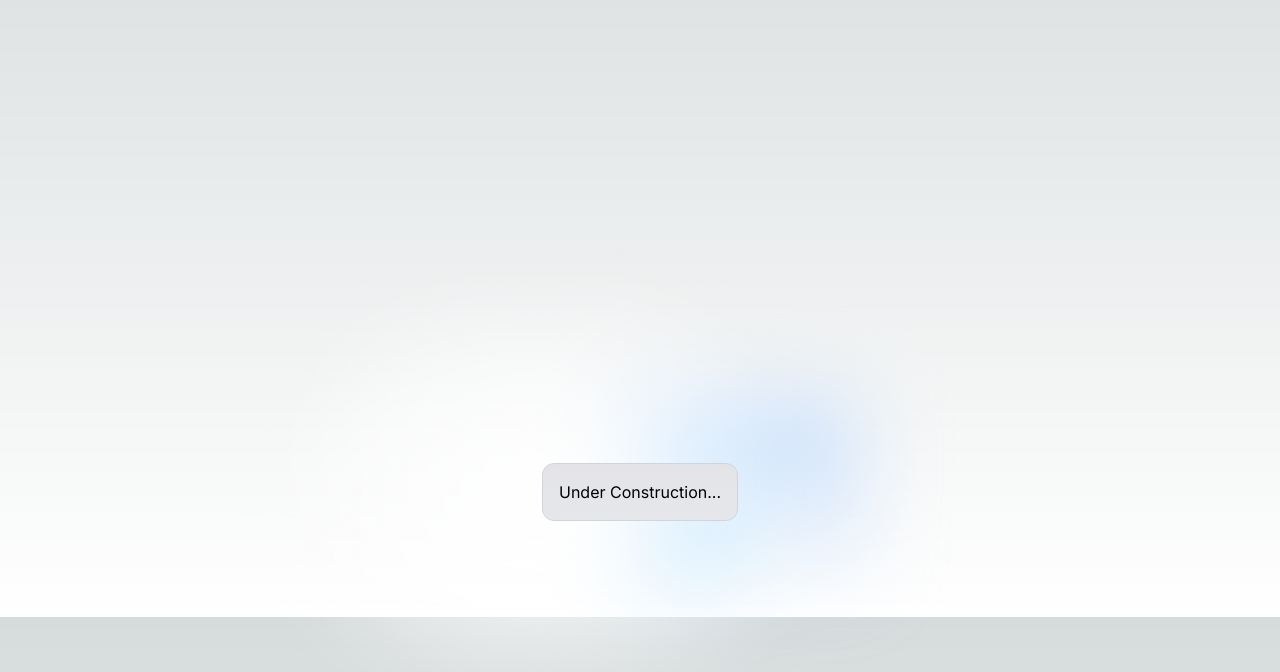
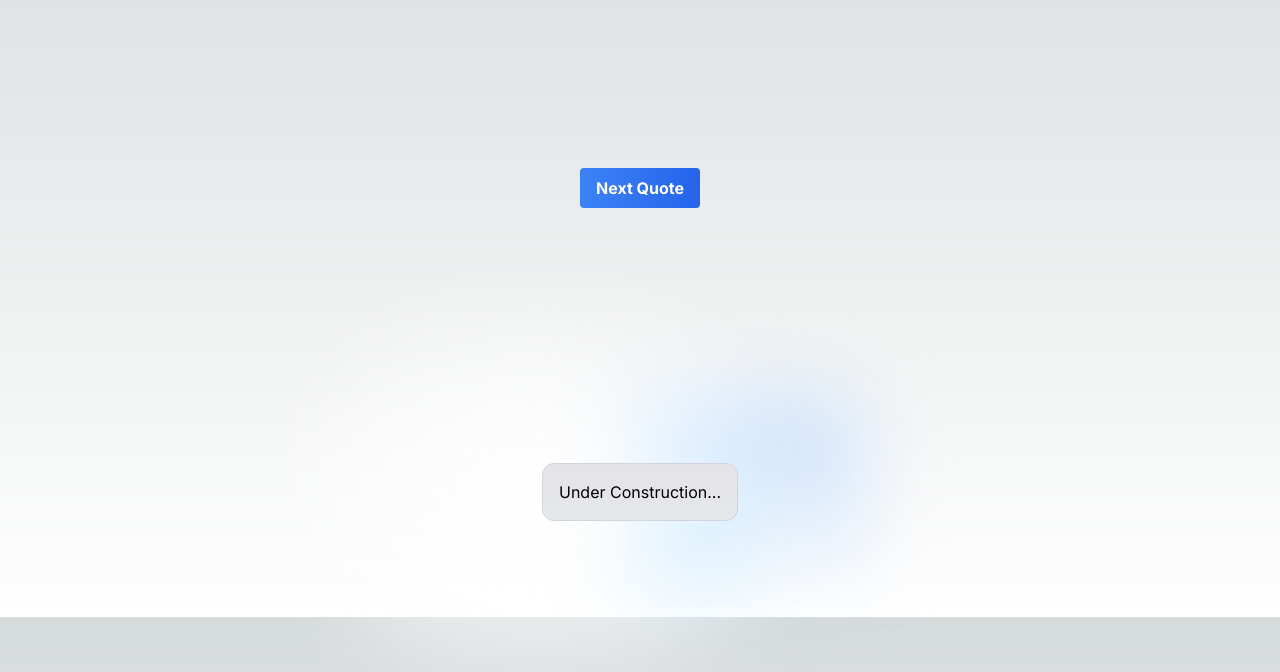
Before and after one commit to wkl761212/moviequote, a Next.js app: page / in a window 1280 px wide. Shown: the part 183-855 px from the top of the page. Built offline with nearby package versions, Linux system fonts and the light colour scheme; no server answers.

Commit message:
add button

```diff
--- a/app/page.js
+++ b/app/page.js
@@ -5,7 +5,6 @@
 const Home = () => {
   // State to store the quote
   const [quote, setQuote] = useState({ q: '', a: '' });
-
   // Fetch data from the API
   async function getQuote() {
     try {
@@ -21,22 +20,21 @@
   }
 
 // Use useEffect to fetch data when the component mounts
-useEffect(() => {
-  getQuote();
-}, []);
+  useEffect(() => {
+    getQuote();
+  }, []);
 
-
-
+  const handleNewQuote = () => {
+    getQuote();
+  };
 
   return (
-
     <main className="flex min-h-screen flex-col items-center justify-between p-24">
-
       <div>
         <p>{quote.q}</p>
         <p>{quote.a}</p>
       </div>
-
+      <button onClick={handleNewQuote} className="bg-gradient-to-r from-blue-500 to-blue-600 hover:from-blue-600 hover:to-blue-700 text-white font-bold py-2 px-4 rounded">Next Quote</button>
       <div className="relative flex place-items-center before:absolute before:h-[300px] before:w-[480px] before:-translate-x-1/2 before:rounded-full before:bg-gradient-radial before:from-white before:to-transparent before:blur-2xl before:content-[''] after:absolute after:-z-20 after:h-[180px] after:w-[240px] after:translate-x-1/3 after:bg-gradient-conic after:from-sky-200 after:via-blue-200 after:blur-2xl after:content-[''] before:dark:bg-gradient-to-br before:dark:from-transparent before:dark:to-blue-700 before:dark:opacity-10 after:dark:from-sky-900 after:dark:via-[#0141ff] after:dark:opacity-40 before:lg:h-[360px] z-[-1]">
         <p className="absolute top-0 left-0 flex w-full justify-center border-b border-gray-300 bg-gradient-to-b from-zinc-200 pb-6 pt-8 backdrop-blur-2xl dark:border-neutral-800 dark:bg-zinc-800/30 dark:from-inherit lg:static lg:w-auto  lg:rounded-xl lg:border lg:bg-gray-200 lg:p-4 lg:dark:bg-zinc-800/30">
           Under Construction...
```
